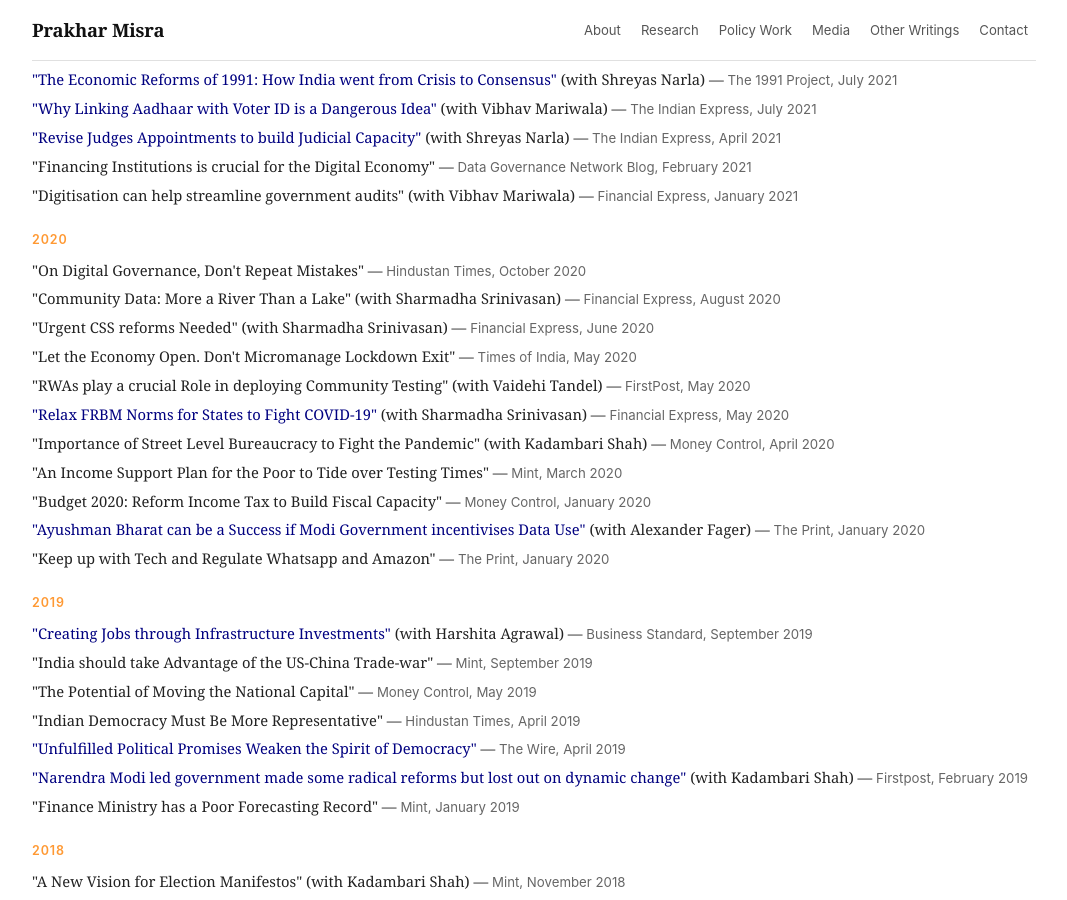
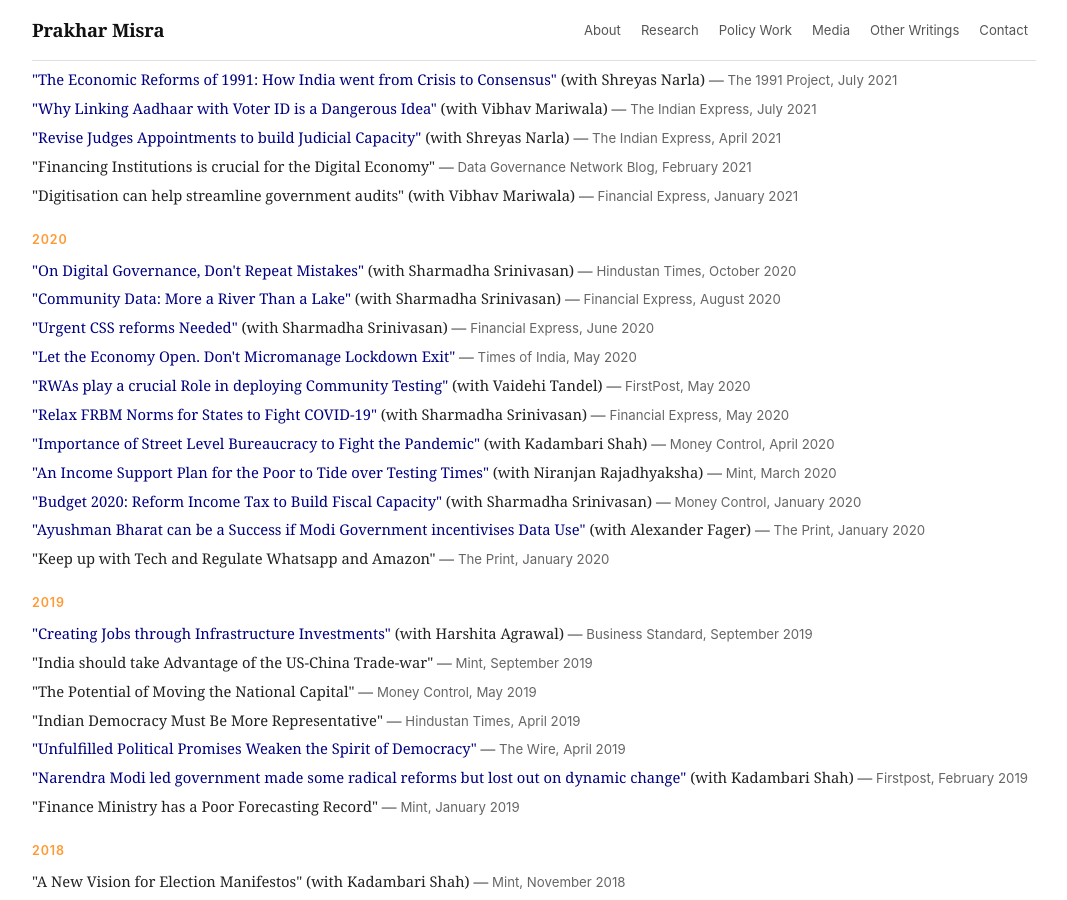
Before and after one commit to pmisra123/pmisra123.github.io, a Jekyll site: the page built from index.md, in a window 1280 px wide and 900 px high, scrolled down 5712 px. Shown: the whole window, without its empty margins (106-1173 px from the left). Built offline with Jekyll 4.4.1, drawn with Linux system fonts in a browser that asks for light colours.

Commit message:
Other Writings: add URLs and co-authors for 2020 articles (#14-22)

```diff
--- a/index.md
+++ b/index.md
@@ -277,15 +277,15 @@ layout: default
 
 <div class="writings-year">2020</div>
 <ul class="writings-list">
-  <li>"On Digital Governance, Don't Repeat Mistakes" &mdash; <span class="outlet">Hindustan Times, October 2020</span></li>
-  <li>"Community Data: More a River Than a Lake" (with Sharmadha Srinivasan) &mdash; <span class="outlet">Financial Express, August 2020</span></li>
-  <li>"Urgent CSS reforms Needed" (with Sharmadha Srinivasan) &mdash; <span class="outlet">Financial Express, June 2020</span></li>
-  <li>"Let the Economy Open. Don't Micromanage Lockdown Exit" &mdash; <span class="outlet">Times of India, May 2020</span></li>
-  <li>"RWAs play a crucial Role in deploying Community Testing" (with Vaidehi Tandel) &mdash; <span class="outlet">FirstPost, May 2020</span></li>
+  <li><a href="https://www.hindustantimes.com/analysis/on-digital-governance-don-t-repeat-mistakes/story-J7XLYEzESd2Vw5FSuBzBkO.html" target="_blank">"On Digital Governance, Don't Repeat Mistakes"</a> (with Sharmadha Srinivasan) &mdash; <span class="outlet">Hindustan Times, October 2020</span></li>
+  <li><a href="https://www.financialexpress.com/opinion/the-definitions-of-community-and-community-data-are-too-broad/2054456/" target="_blank">"Community Data: More a River Than a Lake"</a> (with Sharmadha Srinivasan) &mdash; <span class="outlet">Financial Express, August 2020</span></li>
+  <li><a href="https://www.financialexpress.com/opinion/how-centrally-sponsored-schemes-becoming-a-hurdle-to-covid-19-fight/1991566/" target="_blank">"Urgent CSS reforms Needed"</a> (with Sharmadha Srinivasan) &mdash; <span class="outlet">Financial Express, June 2020</span></li>
+  <li><a href="https://timesofindia.indiatimes.com/blogs/voices/let-the-economy-open-dont-micro-manage-lockdown-exit/" target="_blank">"Let the Economy Open. Don't Micromanage Lockdown Exit"</a> &mdash; <span class="outlet">Times of India, May 2020</span></li>
+  <li><a href="https://www.firstpost.com/health/coronavirus-outbreak-with-guidance-from-govt-rwas-can-play-a-crucial-role-in-deploying-community-testing-overseeing-quarantine-across-country-8345701.html" target="_blank">"RWAs play a crucial Role in deploying Community Testing"</a> (with Vaidehi Tandel) &mdash; <span class="outlet">FirstPost, May 2020</span></li>
   <li><a href="https://www.idfcinstitute.org/knowledge/publications/op-eds/relax-frbm-target-for-states-to-fight-covid-19/" target="_blank">"Relax FRBM Norms for States to Fight COVID-19"</a> (with Sharmadha Srinivasan) &mdash; <span class="outlet">Financial Express, May 2020</span></li>
-  <li>"Importance of Street Level Bureaucracy to Fight the Pandemic" (with Kadambari Shah) &mdash; <span class="outlet">Money Control, April 2020</span></li>
-  <li>"An Income Support Plan for the Poor to Tide over Testing Times" &mdash; <span class="outlet">Mint, March 2020</span></li>
-  <li>"Budget 2020: Reform Income Tax to Build Fiscal Capacity" &mdash; <span class="outlet">Money Control, January 2020</span></li>
+  <li><a href="https://www.moneycontrol.com/news/opinion/covid-19-importance-of-street-level-bureaucracy-to-fight-the-pandemic-5110951.html" target="_blank">"Importance of Street Level Bureaucracy to Fight the Pandemic"</a> (with Kadambari Shah) &mdash; <span class="outlet">Money Control, April 2020</span></li>
+  <li><a href="https://www.livemint.com/opinion/columns/an-income-support-plan-for-the-poor-to-tide-over-testing-times-11585069580543.html" target="_blank">"An Income Support Plan for the Poor to Tide over Testing Times"</a> (with Niranjan Rajadhyaksha) &mdash; <span class="outlet">Mint, March 2020</span></li>
+  <li><a href="https://www.moneycontrol.com/news/opinion/budget-2020-reform-income-tax-to-build-fiscal-capacity-that-pays-4881761.html" target="_blank">"Budget 2020: Reform Income Tax to Build Fiscal Capacity"</a> (with Sharmadha Srinivasan) &mdash; <span class="outlet">Money Control, January 2020</span></li>
   <li><a href="https://theprint.in/opinion/ayushman-bharat-can-be-a-success-if-modi-govt-incentivises-digital-data-for-private-players/353827/" target="_blank">"Ayushman Bharat can be a Success if Modi Government incentivises Data Use"</a> (with Alexander Fager) &mdash; <span class="outlet">The Print, January 2020</span></li>
   <li>"Keep up with Tech and Regulate Whatsapp and Amazon" &mdash; <span class="outlet">The Print, January 2020</span></li>
 </ul>
```
